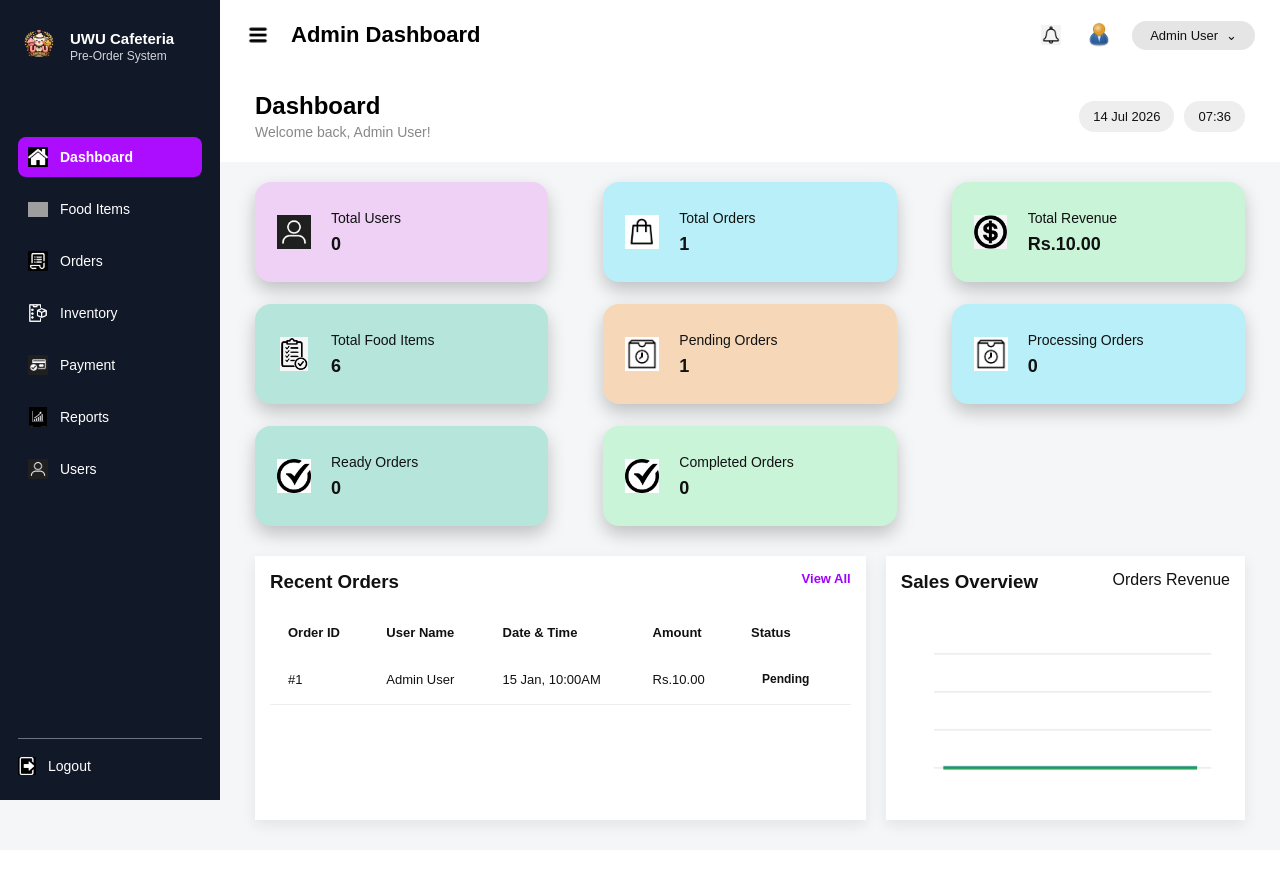
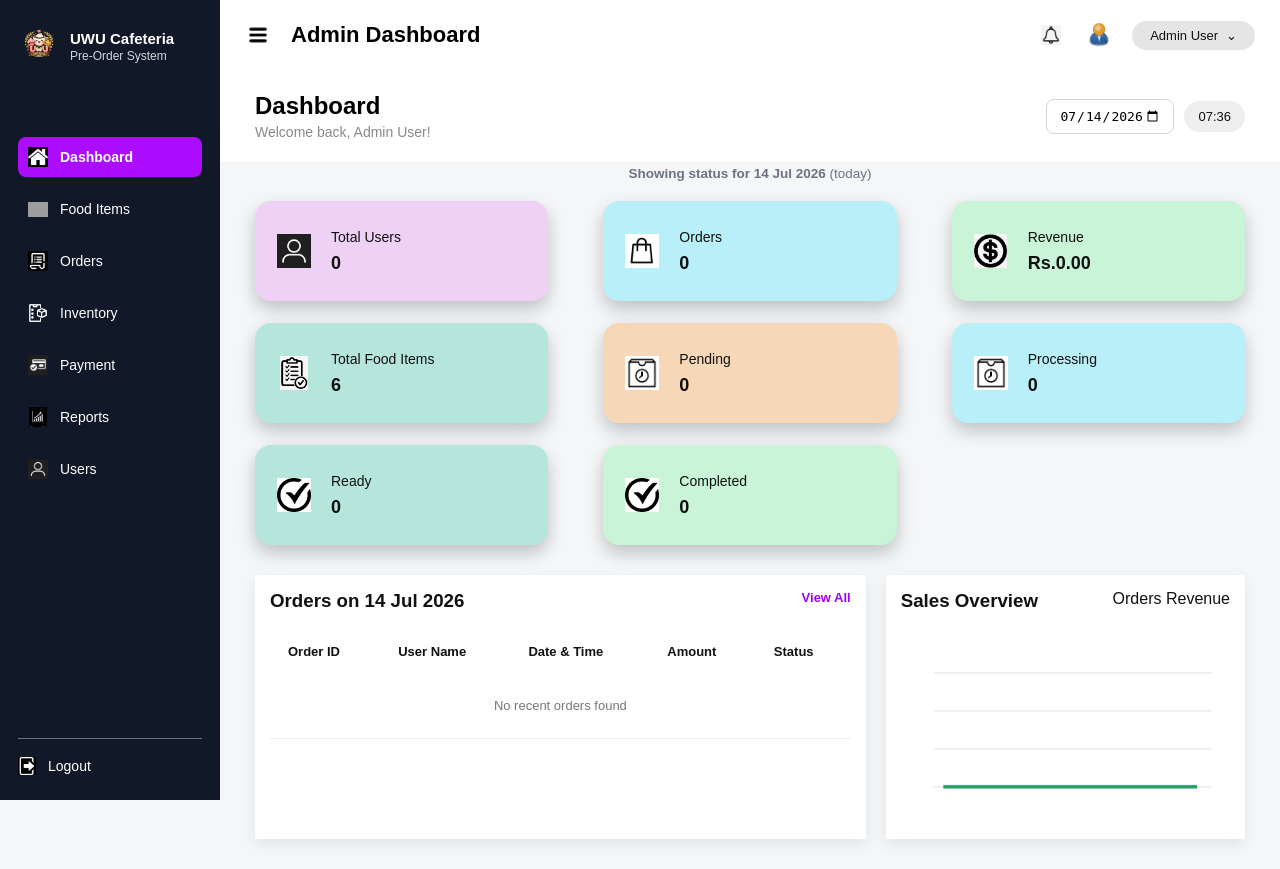
Before and after one commit to isnath24/cafeteria-system, a PHP site: page /admin/index.php in a window 1280 px wide. Before the commit the page ends 834 px from the top, so only its background shows below. Run offline with PHP 8.4, Linux system fonts and the light colour scheme; a user stored in the database is signed in; data comes from the database, SQL or seed files in the repository; tables that the repository leaves empty hold one stand-in row (values such as "Sample post"); grey boxes are pictures that could not be loaded.

Commit message:
Add date-filtered stats to admin dashboard

```diff
--- a/admin/dashboard.php
+++ b/admin/dashboard.php
@@ -1,4 +1,5 @@
 <?php
+
 /**
  * admin/dashboard.php — Admin Dashboard
  */
@@ -6,48 +7,74 @@ require_once '../config.php';
 require_once '../db.php';
 require_admin();
 
-// ── Required Dashboard Metrics ────────────────────────────────
-$total_users      = mysqli_fetch_assoc(mysqli_query($conn, "SELECT COUNT(*) AS n FROM users WHERE role='student'"))['n'];
-$total_orders     = mysqli_fetch_assoc(mysqli_query($conn, 'SELECT COUNT(*) AS n FROM orders'))['n'];
-$total_revenue    = mysqli_fetch_assoc(mysqli_query($conn, "SELECT COALESCE(SUM(amount), 0) AS n FROM payments WHERE payment_status='Paid'"))['n'];
-$total_food       = mysqli_fetch_assoc(mysqli_query($conn, 'SELECT COUNT(*) AS n FROM food_items'))['n'];
-$pending_orders   = mysqli_fetch_assoc(mysqli_query($conn, "SELECT COUNT(*) AS n FROM orders WHERE order_status='Pending'"))['n'];
-$processing_orders= mysqli_fetch_assoc(mysqli_query($conn, "SELECT COUNT(*) AS n FROM orders WHERE order_status='Processing'"))['n'];
-$ready_orders     = mysqli_fetch_assoc(mysqli_query($conn, "SELECT COUNT(*) AS n FROM orders WHERE order_status='Ready'"))['n'];
-$completed_orders = mysqli_fetch_assoc(mysqli_query($conn, "SELECT COUNT(*) AS n FROM orders WHERE order_status='Completed'"))['n'];
+// ── Selected date (defaults to today) ─────────────────────────
+$selected_date = $_GET['date'] ?? date('Y-m-d');
+// Validate format strictly (YYYY-MM-DD) — fall back to today if invalid
+if (!preg_match('/^\d{4}-\d{2}-\d{2}$/', $selected_date) || !strtotime($selected_date)) {
+  $selected_date = date('Y-m-d');
+}
+$is_today = ($selected_date === date('Y-m-d'));
 
-// ── Recent orders (last 5) ───────────────────────────────────
-$recent_sql = "SELECT o.id, u.name AS user_name, o.total_amount, o.order_status, o.created_at
+// ── Required Dashboard Metrics (Total Users / Total Food Items stay as running totals) ──
+$total_users = mysqli_fetch_assoc(mysqli_query($conn, "SELECT COUNT(*) AS n FROM users WHERE role='student'"))['n'];
+$total_food  = mysqli_fetch_assoc(mysqli_query($conn, 'SELECT COUNT(*) AS n FROM food_items'))['n'];
+
+// ── Metrics scoped to the selected date ───────────────────────
+function dash_count($conn, $sql, $date)
+{
+  $stmt = mysqli_prepare($conn, $sql);
+  mysqli_stmt_bind_param($stmt, 's', $date);
+  mysqli_stmt_execute($stmt);
+  $row = mysqli_fetch_assoc(mysqli_stmt_get_result($stmt));
+  mysqli_stmt_close($stmt);
+  return $row['n'];
+}
+
+$total_orders      = dash_count($conn, "SELECT COUNT(*) AS n FROM orders WHERE DATE(created_at) = ?", $selected_date);
+$total_revenue     = dash_count($conn, "SELECT COALESCE(SUM(amount), 0) AS n FROM payments WHERE payment_status='Paid' AND DATE(payment_date) = ?", $selected_date);
+$pending_orders    = dash_count($conn, "SELECT COUNT(*) AS n FROM orders WHERE order_status='Pending' AND DATE(created_at) = ?", $selected_date);
+$processing_orders = dash_count($conn, "SELECT COUNT(*) AS n FROM orders WHERE order_status='Processing' AND DATE(created_at) = ?", $selected_date);
+$ready_orders      = dash_count($conn, "SELECT COUNT(*) AS n FROM orders WHERE order_status='Ready' AND DATE(created_at) = ?", $selected_date);
+$completed_orders  = dash_count($conn, "SELECT COUNT(*) AS n FROM orders WHERE order_status='Completed' AND DATE(created_at) = ?", $selected_date);
+
+// ── Orders placed on the selected date (replaces "last 5" with "that day") ──
+$recent_stmt = mysqli_prepare(
+  $conn,
+  "SELECT o.id, u.name AS user_name, o.total_amount, o.order_status, o.created_at
      FROM orders o
      JOIN users u ON u.id = o.user_id
+     WHERE DATE(o.created_at) = ?
      ORDER BY o.created_at DESC
-               LIMIT 5";
-$recent_result = mysqli_query($conn, $recent_sql);
+     LIMIT 10"
+);
+mysqli_stmt_bind_param($recent_stmt, 's', $selected_date);
+mysqli_stmt_execute($recent_stmt);
+$recent_result = mysqli_stmt_get_result($recent_stmt);
 
-// ── Daily Sales Chart Data (last 7 days) ─────────────────────
+// ── Sales Chart: 7-day trend ending on the selected date ─────
 $order_counts = [];
 $revenue_sums = [];
+$chart_labels = [];
 for ($i = 6; $i >= 0; $i--) {
-    $date = date('Y-m-d', strtotime("-$i days"));
+  $date = date('Y-m-d', strtotime($selected_date . " -$i days"));
+  $chart_labels[] = date('d M', strtotime($date));
 
-    // Count orders
-    $orders_q = "SELECT COUNT(*) AS n FROM orders WHERE DATE(created_at) = '$date'";
-    $orders_count = mysqli_fetch_assoc(mysqli_query($conn, $orders_q))['n'];
+  $orders_count = dash_count($conn, "SELECT COUNT(*) AS n FROM orders WHERE DATE(created_at) = ?", $date);
   $order_counts[] = (int)$orders_count;
 
-    // Sum revenue
-    $revenue_q = "SELECT COALESCE(SUM(amount), 0) AS n FROM payments WHERE DATE(payment_date) = '$date' AND payment_status = 'Paid'";
-    $revenue_sum = mysqli_fetch_assoc(mysqli_query($conn, $revenue_q))['n'];
+  $revenue_sum = dash_count($conn, "SELECT COALESCE(SUM(amount), 0) AS n FROM payments WHERE DATE(payment_date) = ? AND payment_status = 'Paid'", $date);
   $revenue_sums[] = (float)$revenue_sum;
 }
 ?>
 <!DOCTYPE html>
 <html>
+
 <head>
   <title>Admin Dashboard</title>
   <meta name="viewport" content="width=device-width, initial-scale=1.0">
   <link rel="stylesheet" href="style.css">
 </head>
+
 <body>
   <div class="page">
 
@@ -66,45 +93,85 @@ for ($i = 6; $i >= 0; $i--) {
           <h1>Dashboard</h1>
           <p>Welcome back, <?= e($_SESSION['name']) ?>!</p>
         </div>
-      <div class="date-time-box">
-        <span id="currentDate"></span>
+        <div class="date-time-box" style="display:flex; align-items:center; gap:10px;">
+          <?php if (!$is_today): ?>
+            <a href="dashboard.php" style="font-size:12px; font-weight:bold; color:#7047f2; text-decoration:none; white-space:nowrap;">Back to Today</a>
+          <?php endif; ?>
+          <form method="GET" action="dashboard.php" id="dashDateForm" style="display:flex; align-items:center; gap:6px;">
+            <input
+              type="date"
+              name="date"
+              id="dashDateInput"
+              value="<?= e($selected_date) ?>"
+              max="<?= date('Y-m-d') ?>"
+              onchange="this.form.submit()"
+              style="padding:8px 12px; border-radius:8px; border:1px solid #d1d5db; font-size:13px; outline:none; cursor:pointer;">
+          </form>
           <span id="currentTime"></span>
         </div>
       </div>
+
+      <p style="margin-top:4px; color:#6b7280; font-size:13.5px; text-align:center;">
+        <b>Showing status for </b> <strong><?= date('d M Y', strtotime($selected_date)) ?></strong><?= $is_today ? ' (today)' : '' ?>
+      </p>
 
       <!-- Stats Cards -->
       <div class="cards-section">
         <div class="card card-purple">
           <img src="images/users.png" alt="">
-        <div><p>Total Users</p><h3><?= $total_users ?></h3></div>
+          <div>
+            <p>Total Users</p>
+            <h3><?= $total_users ?></h3>
+          </div>
         </div>
         <div class="card card-blue">
           <img src="images/total_orders.jpg" alt="">
-        <div><p>Total Orders</p><h3><?= $total_orders ?></h3></div>
+          <div>
+            <p>Orders </p>
+            <h3><?= $total_orders ?></h3>
+          </div>
         </div>
         <div class="card card-green">
           <img src="images/revenue.png" alt="">
-        <div><p>Total Revenue</p><h3>Rs.<?= number_format($total_revenue, 2) ?></h3></div>
+          <div>
+            <p>Revenue </p>
+            <h3>Rs.<?= number_format($total_revenue, 2) ?></h3>
+          </div>
         </div>
         <div class="card card-mint">
           <img src="images/food_items.png" alt="">
-        <div><p>Total Food Items</p><h3><?= $total_food ?></h3></div>
+          <div>
+            <p>Total Food Items</p>
+            <h3><?= $total_food ?></h3>
+          </div>
         </div>
         <div class="card card-orange">
           <img src="images/pending.jpg" alt="">
-        <div><p>Pending Orders</p><h3><?= $pending_orders ?></h3></div>
+          <div>
+            <p>Pending </p>
+            <h3><?= $pending_orders ?></h3>
+          </div>
         </div>
         <div class="card card-blue">
           <img src="images/pending.jpg" alt="">
-        <div><p>Processing Orders</p><h3><?= $processing_orders ?></h3></div>
+          <div>
+            <p>Processing </p>
+            <h3><?= $processing_orders ?></h3>
+          </div>
         </div>
         <div class="card card-mint">
           <img src="images/completed.png" alt="">
-        <div><p>Ready Orders</p><h3><?= $ready_orders ?></h3></div>
+          <div>
+            <p>Ready </p>
+            <h3><?= $ready_orders ?></h3>
+          </div>
         </div>
         <div class="card card-green">
           <img src="images/completed.png" alt="">
-        <div><p>Completed Orders</p><h3><?= $completed_orders ?></h3></div>
+          <div>
+            <p>Completed </p>
+            <h3><?= $completed_orders ?></h3>
+          </div>
         </div>
       </div>
 
@@ -113,7 +180,7 @@ for ($i = 6; $i >= 0; $i--) {
         <!-- Recent Orders Table -->
         <div class="recent-order-section">
           <div class="recent-order-header">
-          <h3>Recent Orders</h3>
+            <h3>Orders on <?= date('d M Y', strtotime($selected_date)) ?></h3>
             <a href="orders.php">View All</a>
           </div>
           <div class="table-wrapper">
@@ -129,7 +196,9 @@ for ($i = 6; $i >= 0; $i--) {
               </thead>
               <tbody>
                 <?php if (mysqli_num_rows($recent_result) === 0): ?>
-                <tr><td colspan="5" class="no-orders">No recent orders found</td></tr>
+                  <tr>
+                    <td colspan="5" class="no-orders">No recent orders found</td>
+                  </tr>
                 <?php else: ?>
                   <?php while ($row = mysqli_fetch_assoc($recent_result)): ?>
                     <?php
@@ -170,11 +239,13 @@ for ($i = 6; $i >= 0; $i--) {
 
   <script src="script.js?v=<?= time() ?>"></script>
   <script>
-  // Live clock
+    // Live clock (current time only — the date box now shows the selected date picker)
     function updateClock() {
       var now = new Date();
-    document.getElementById('currentDate').textContent = now.toLocaleDateString('en-GB', {day:'2-digit',month:'short',year:'numeric'});
-    document.getElementById('currentTime').textContent = now.toLocaleTimeString('en-GB', {hour:'2-digit',minute:'2-digit'});
+      document.getElementById('currentTime').textContent = now.toLocaleTimeString('en-GB', {
+        hour: '2-digit',
+        minute: '2-digit'
+      });
     }
     updateClock();
     setInterval(updateClock, 1000);
@@ -188,4 +259,5 @@ for ($i = 6; $i >= 0; $i--) {
     });
   </script>
 </body>
+
 </html>
```
Lines whose indentation alone changed are shown as unchanged.
